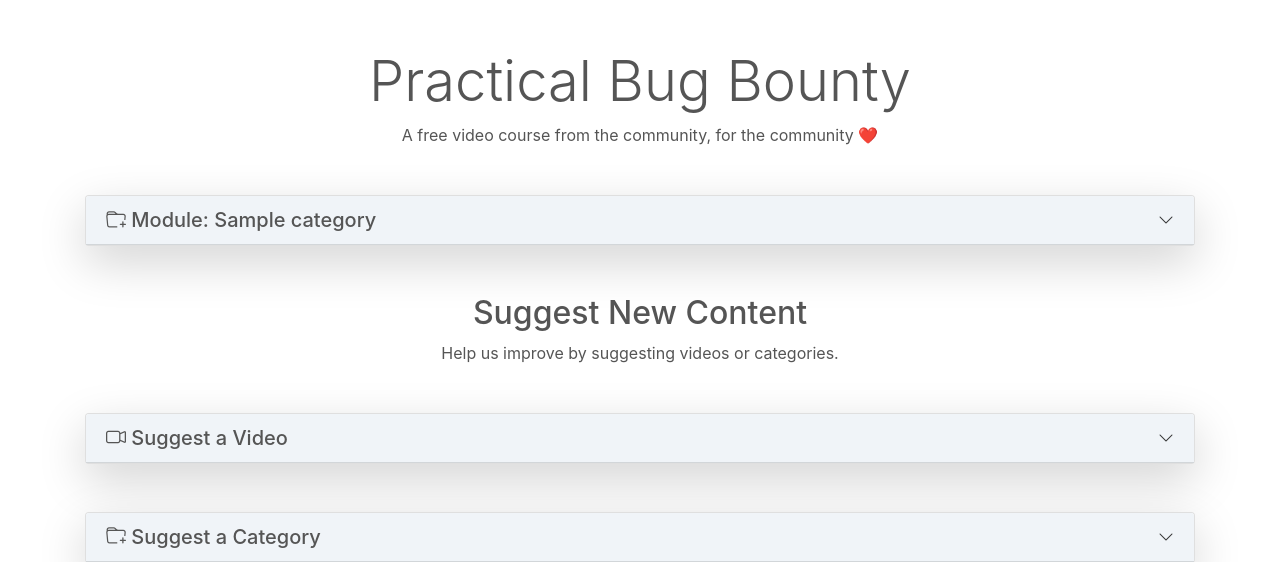
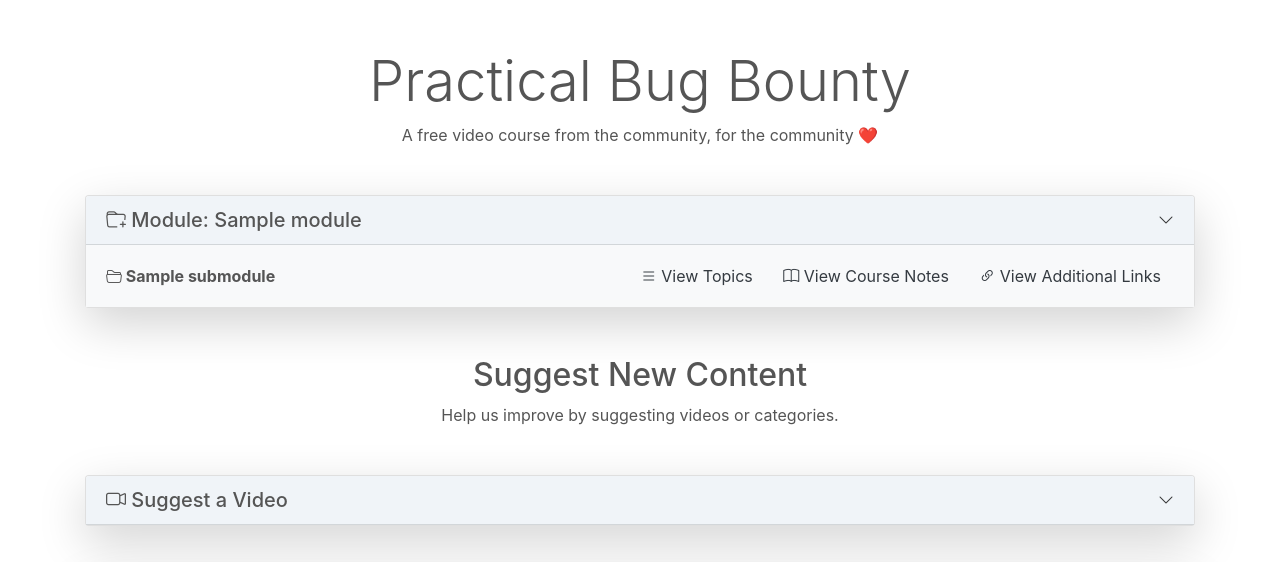
Before and after one commit to PatrikFehrenbach/practical-bug-bounty, a Django app: template bugbountytube/templates/index.html in a window 1280 px wide, after a click that opens the changed part. Shown: the part 56-618 px from the top of the page. Run offline with Django 4.2, Linux system fonts and the light colour scheme; tables that the repository leaves empty hold one stand-in row (values such as "Sample post"); the template is opened without the code that fills it: values that come from a table or form of the project are taken from there, most other values are stand-ins (such as "Sample title", 1, 10 or a date in 2020); some libraries are stand-ins or nearby versions.

Commit message:
New Database Layout changes

```diff
--- a/bugbountytube/templates/index.html
+++ b/bugbountytube/templates/index.html
@@ -4,40 +4,47 @@
 
 {% block content %}
 <div class="text-center mb-5">
-    <h1 class="display-4 soft-text">Practical Bug Bounty    </h1>
+    <h1 class="display-4 soft-text">Practical Bug Bounty</h1>
     <p class="soft-text">A free video course from the community, for the community ❤️</p>
 </div>
 
-{% for category in categories %}
-    {% if not category.parent %}
+{% for module in modules %}
+    <!-- Module -->
     <div class="card mb-5 shadow-lg rounded">
-            <div class="card-header soft-primary d-flex justify-content-between align-items-center" data-toggle="collapse" data-target="#module-{{ category.id }}" aria-expanded="false" aria-controls="module-{{ category.id }}" style="cursor:pointer;">
+        <div class="card-header soft-primary d-flex justify-content-between align-items-center" data-toggle="collapse" data-target="#module-{{ module.id }}" aria-expanded="false" aria-controls="module-{{ module.id }}" style="cursor:pointer;">
             <h5 class="soft-text mb-0">
-                    <i class="bi bi-folder-plus"></i> Module: {{ category.name }}
+                <i class="bi bi-folder-plus"></i> Module: {{ module.name }}
             </h5>
             <i class="bi bi-chevron-down arrow-icon"></i>
         </div>
-            <div class="collapse" id="module-{{ category.id }}">
+        <div class="collapse" id="module-{{ module.id }}">
             <ul class="list-group list-group-flush">
-                    {% for subcategory in category.subcategories.all %}
+                {% for submodule in module.submodules.all %}
+                    <!-- SubModule -->
                     <li class="list-group-item bg-light hover-shadow">
                         <div class="d-flex justify-content-between align-items-center">
                             <span class="soft-text font-weight-bold">
-                                    <i class="bi bi-folder2-open"></i> {{ subcategory.name }}
+                                <i class="bi bi-folder2-open"></i> {{ submodule.name }}
                             </span>
                             <div>
-                                    <button class="btn btn-link text-dark" type="button" data-toggle="collapse" data-target="#videos-{{ subcategory.id }}" aria-expanded="false" aria-controls="videos-{{ subcategory.id }}" onclick="$('#notes-{{ subcategory.id }}').collapse('hide');">
-                                        <i class="bi bi-list"></i> View Videos
+                                <button class="btn btn-link text-dark" type="button" data-toggle="collapse" data-target="#topics-{{ submodule.id }}" aria-expanded="false" aria-controls="topics-{{ submodule.id }}">
+                                    <i class="bi bi-list"></i> View Topics
                                 </button>
-                                    <button class="btn btn-link text-dark" type="button" data-toggle="collapse" data-target="#notes-{{ subcategory.id }}" aria-expanded="false" aria-controls="notes-{{ subcategory.id }}" onclick="$('#videos-{{ subcategory.id }}').collapse('hide');">
+                                <button class="btn btn-link text-dark" type="button" data-toggle="collapse" data-target="#notes-{{ submodule.id }}" aria-expanded="false" aria-controls="notes-{{ submodule.id }}">
                                     <i class="bi bi-book"></i> View Course Notes
+                                </button>
+                                <button class="btn btn-link text-dark" type="button" data-toggle="collapse" data-target="#links-{{ submodule.id }}" aria-expanded="false" aria-controls="links-{{ submodule.id }}">
+                                    <i class="bi bi-link-45deg"></i> View Additional Links
                                 </button>
                             </div>
                         </div>
 
-                            <!-- Videos Collapse Section -->
-                            <div class="collapse mt-3 bg-white p-2 rounded shadow-sm" id="videos-{{ subcategory.id }}">
-                                {% for video in subcategory.videos.all %}
+                        <!-- Topics Collapse Section -->
+                        <div class="collapse mt-3 bg-white p-2 rounded shadow-sm" id="topics-{{ submodule.id }}">
+                            {% for topic in submodule.topics.all %}
+                                <div class="mt-2">
+                                    <h6 class="soft-text font-weight-bold">{{ topic.name }}</h6>
+                                    {% for video in topic.videos.all %}
                                         <div class="d-flex justify-content-between align-items-center hover-bg p-2 rounded my-1">
                                             <span class="soft-text ml-2">{{ video.title }}</span>
                                             <div>
@@ -49,66 +56,37 @@
                                                 </button>
                                             </div>
                                         </div>
-
-                                    <!-- Modal for Video Playback -->
-                                    <div class="modal fade" id="videoModal-{{ video.id }}" tabindex="-1" role="dialog" aria-labelledby="videoModalLabel-{{ video.id }}" aria-hidden="true">
-                                        <div class="modal-dialog modal-lg" role="document">
-                                            <div class="modal-content">
-                                                <div class="modal-header">
-                                                    <span class="soft-text ml-2">{{ video.title }} </span>
-                                                    <button type="button" class="close" data-dismiss="modal" aria-label="Close">
-                                                        <span aria-hidden="true">&times;</span>
-                                                    </button>
-                                                </div>
-                                                <div class="modal-body">
-                                                    <div class="embed-responsive embed-responsive-16by9">
-                                                        <iframe class="embed-responsive-item" src="{{ video.url|embed_url }}" allowfullscreen></iframe>
-                                                    </div>
-                                                </div>
-                                                <div class="modal-footer">
-                                                    <button type="button" class="btn btn-secondary" data-dismiss="modal">Close</button>
-                                                </div>
-                                            </div>
-                                        </div>
-                                    </div>
-
-                                    <!-- Modal for Video Details -->
-                                    <div class="modal fade" id="detailsModal-{{ video.id }}" tabindex="-1" role="dialog" aria-labelledby="detailsModalLabel-{{ video.id }}" aria-hidden="true">
-                                        <div class="modal-dialog" role="document">
-                                            <div class="modal-content">
-                                                <div class="modal-header">
-                                                    <h5 class="modal-title" id="detailsModalLabel-{{ video.id }}">{{ video.title }}</h5>
-                                                    <button type="button" class="close" data-dismiss="modal" aria-label="Close">
-                                                        <span aria-hidden="true">&times;</span>
-                                                    </button>
-                                                </div>
-                                                <div class="modal-body">
-                                                    {{ video.description }}
-                                                </div>
-                                                <div class="modal-footer">
-                                                    <button type="button" class="btn btn-secondary" data-dismiss="modal">Close</button>
-                                                </div>
-                                            </div>
-                                        </div>
+                                    {% endfor %}
                                 </div>
                             {% endfor %}
                         </div>
 
                         <!-- Course Notes Collapse Section -->
-                            <div class="collapse mt-3 bg-white p-2 rounded shadow-sm" id="notes-{{ subcategory.id }}">
-                                <p class="soft-text">{{ subcategory.description |formatted_markdown }}
-                                </p>
+                        <div class="collapse mt-3 bg-white p-2 rounded shadow-sm" id="notes-{{ submodule.id }}">
+                            {% for topic in submodule.topics.all %}
+                                {% for note in topic.notes.all %}
+                                    <p class="soft-text">{{ note.content }}</p>
+                                {% endfor %}
+                            {% endfor %}
+                        </div>
+
+                        <!-- Additional Links Collapse Section -->
+                        <div class="collapse mt-3 bg-white p-2 rounded shadow-sm" id="links-{{ submodule.id }}">
+                            {% for topic in submodule.topics.all %}
+                                {% for link in topic.additional_links.all %}
+                                    <p><a href="{{ link.url }}" class="soft-text" target="_blank">{{ link.description }}</a></p>
+                                {% endfor %}
+                            {% endfor %}
                         </div>
 
                     </li>
                 {% endfor %}
-
             </ul>
         </div>
     </div>
-    {% endif %}
+{% endfor %}
 
-{% endfor %}
+
 <div class="text-center mb-5">
     <h2 class="display-5 soft-text">Suggest New Content</h2>
     <p class="soft-text">Help us improve by suggesting videos or categories.</p>
--- a/bugbountytube/videos/urls.py
+++ b/bugbountytube/videos/urls.py
@@ -3,6 +3,6 @@ from . import views
 
 urlpatterns = [
     path('', views.index, name='index'),
-    path('category/<int:category_id>/', views.category_videos, name='category_videos'),
+#    path('category/<int:category_id>/', views.category_videos, name='category_videos'),
 
 ]
```
Also changed, not shown: bugbountytube/videos/admin.py (+25 -17 lines), bugbountytube/videos/forms.py (+0 -12 lines), bugbountytube/videos/models.py (+42 -7 lines), bugbountytube/videos/views.py (+6 -47 lines), bugbountytube/videos/migrations/0006_additionallink_coursenote_module_submodule_topic_and_more.py (added). Lines whose indentation alone changed are shown as unchanged.
